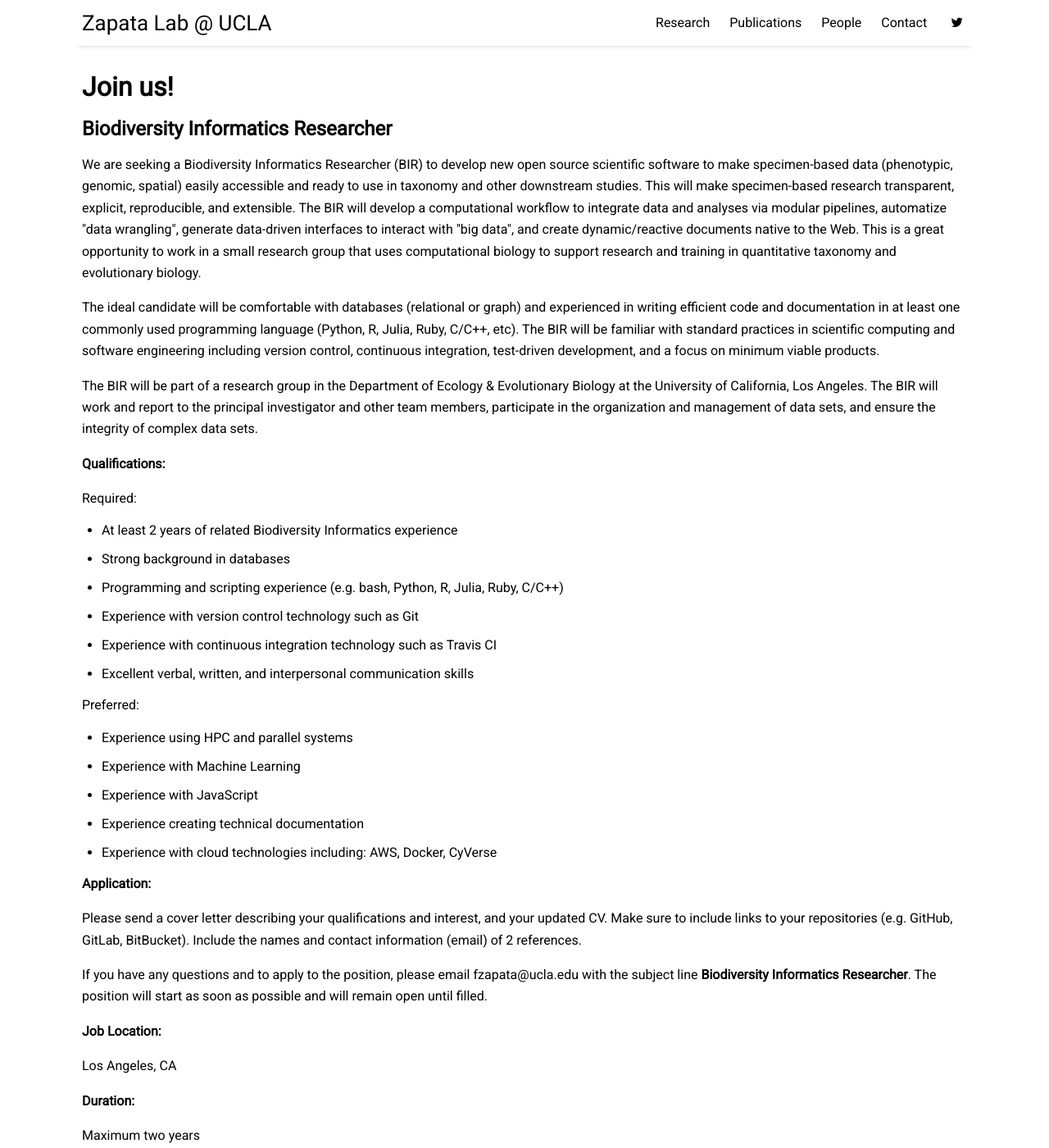
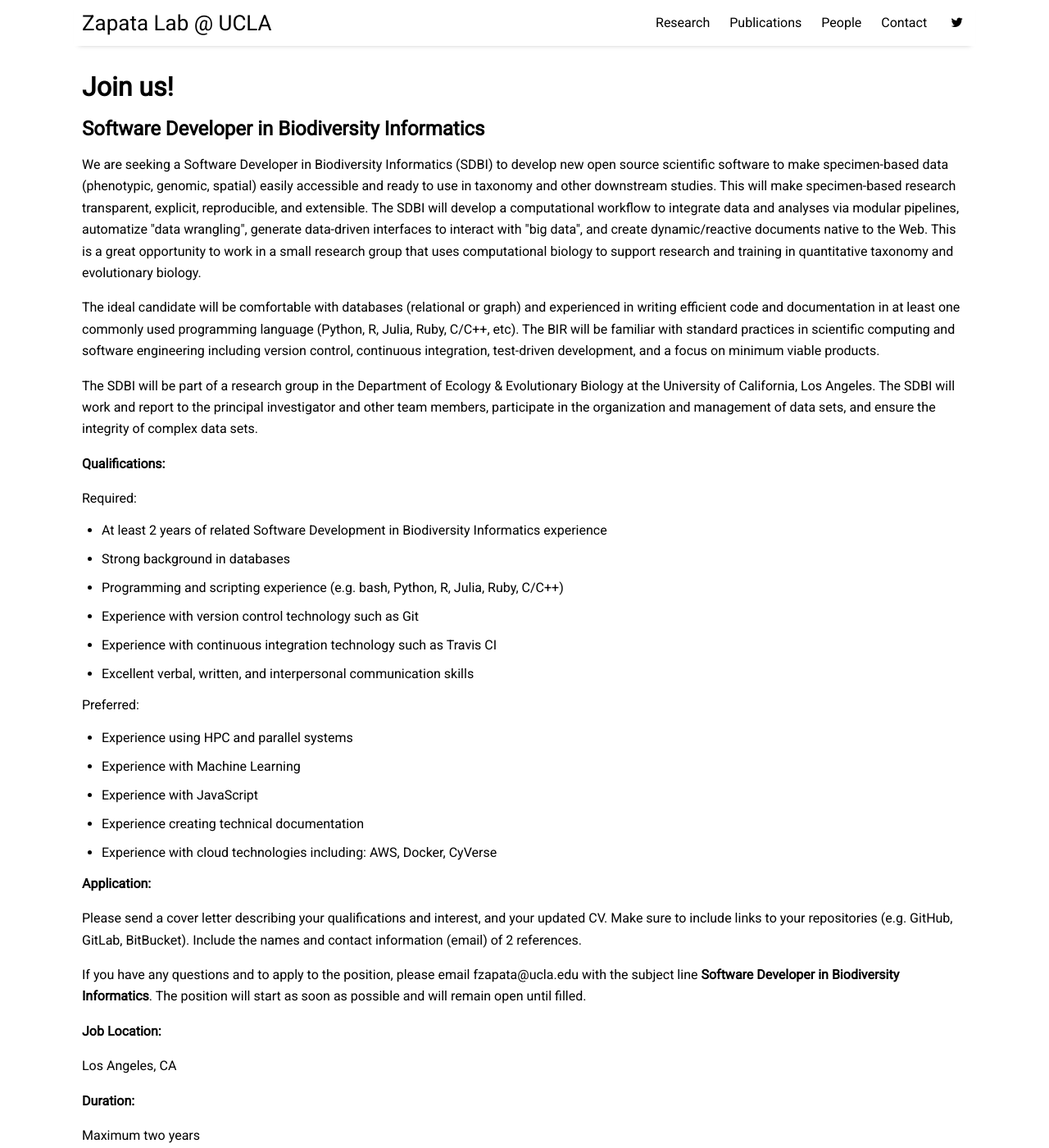
Before and after one commit to zapataf/zapataf.github.io, a Jekyll site: the page built from join.html, in a window 1280 px wide and 1400 px high. Shown: the whole window at 82% size. Built offline with Jekyll 4.4.1, drawn with Linux system fonts in a browser that asks for light colours; nearby versions of some CDN libraries; comment, search, counter and statistics services are not loaded.

Commit message:
fixes job description

```diff
--- a/join.html
+++ b/join.html
@@ -7,18 +7,18 @@ permalink: join.html
 <div>
   <h1>Join us!</h1>
 
-<h2>Biodiversity Informatics Researcher</h2>
+<h2>Software Developer in Biodiversity Informatics</h2>
 
-<p>We are seeking a Biodiversity Informatics Researcher (BIR) to develop new open source scientific software to make specimen-based data (phenotypic, genomic, spatial) easily accessible and ready to use in taxonomy and other downstream studies. This will make specimen-based research transparent, explicit, reproducible, and extensible. The BIR will develop a computational workflow to integrate data and analyses via modular pipelines, automatize "data wrangling", generate data-driven interfaces to interact with "big data", and create dynamic/reactive documents native to the Web. This is a great opportunity to work in a small research group that uses computational biology to support research and training in quantitative taxonomy and evolutionary biology.</p>
+<p>We are seeking a Software Developer in Biodiversity Informatics (SDBI) to develop new open source scientific software to make specimen-based data (phenotypic, genomic, spatial) easily accessible and ready to use in taxonomy and other downstream studies. This will make specimen-based research transparent, explicit, reproducible, and extensible. The SDBI will develop a computational workflow to integrate data and analyses via modular pipelines, automatize "data wrangling", generate data-driven interfaces to interact with "big data", and create dynamic/reactive documents native to the Web. This is a great opportunity to work in a small research group that uses computational biology to support research and training in quantitative taxonomy and evolutionary biology.</p>
 <p>The ideal candidate will be comfortable with databases (relational or graph) and experienced in writing efficient code and documentation in at least one commonly used programming language (Python, R, Julia, Ruby, C/C++, etc). The BIR will be familiar with standard practices in scientific computing and software engineering including version control, continuous integration, test-driven development, and a focus on minimum viable products.</p>
 
-<p>The BIR will be part of a research group in the Department of Ecology & Evolutionary Biology at the University of California, Los Angeles. The BIR will work and report to the principal investigator and other team members, participate in the organization and management of data sets, and ensure the integrity of complex data sets.</p>
+<p>The SDBI will be part of a research group in the Department of Ecology & Evolutionary Biology at the University of California, Los Angeles. The SDBI will work and report to the principal investigator and other team members, participate in the organization and management of data sets, and ensure the integrity of complex data sets.</p>
 
 <p><b>Qualifications:</b></p>
 
 <p>Required:</p>
 <ul>
-  <li>At least 2 years of related Biodiversity Informatics experience</li>
+  <li>At least 2 years of related Software Development in Biodiversity Informatics experience</li>
   <li>Strong background in databases</li>
   <li>Programming and scripting experience (e.g. bash, Python, R, Julia, Ruby, C/C++)</li>
   <li>Experience with version control technology such as Git</li>
@@ -38,7 +38,7 @@ permalink: join.html
 <p><b>Application:</b></p>
 
 <p>Please send a cover letter describing your qualifications and interest, and your updated CV. Make sure to include links to your repositories (e.g. GitHub, GitLab, BitBucket). Include the names and contact information (email) of 2 references.</p>
-<p>If you have any questions and to apply to the position, please email fzapata@ucla.edu with the subject line <b>Biodiversity Informatics Researcher</b>. The position will start as soon as possible and will remain open until filled.</p>
+<p>If you have any questions and to apply to the position, please email fzapata@ucla.edu with the subject line <b>Software Developer in Biodiversity Informatics</b>. The position will start as soon as possible and will remain open until filled.</p>
 
 <p><b>Job Location:</b></p>
 
```
